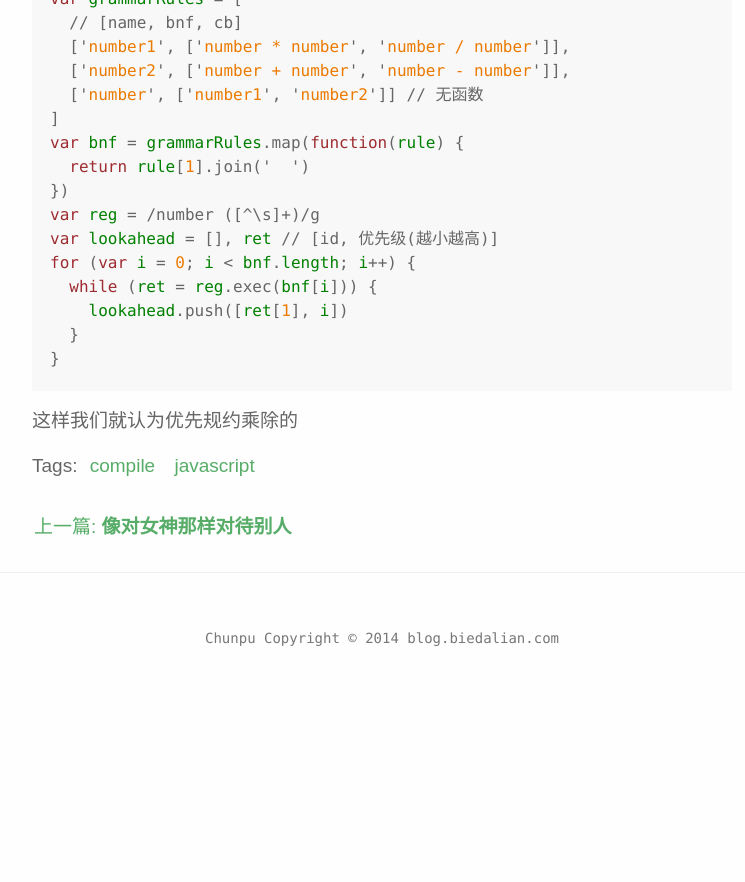
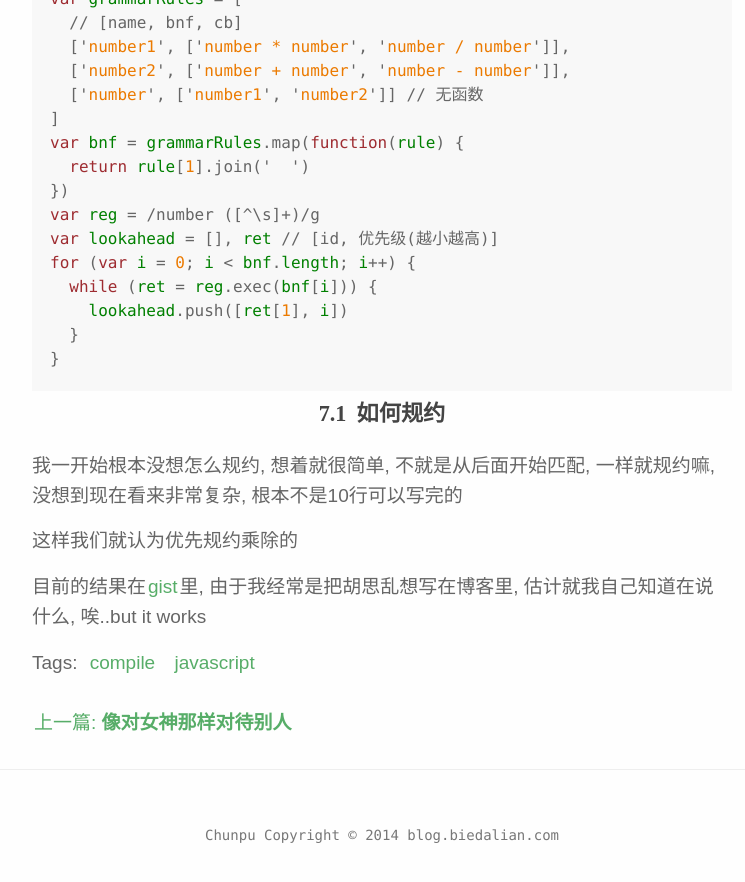
Before and after one commit to chunpu/blog, a Jekyll site: the page built from _posts/2014-4-12-compiler-1.md, in a window 1280 px wide and 900 px high, scrolled down 4175 px. Shown: the top 882 px of the window, without its empty margins (258-1003 px from the left). Built offline with Jekyll 4.4.1, drawn with Linux system fonts in a browser that asks for light colours; some web fonts are replaced; Markdown is read by kramdown in place of the engine named in the settings; comment, search, counter and statistics services are not loaded; before the commit the page ends 4879 px from its top, so only the background shows below that; some of the changed text lies outside the part shown.

Commit message:
update compiler

````diff
--- a/_posts/2014-4-12-compiler-1.md
+++ b/_posts/2014-4-12-compiler-1.md
@@ -175,5 +175,10 @@
 }
 ```
 
+### 如何规约
+
+我一开始根本没想怎么规约, 想着就很简单, 不就是从后面开始匹配, 一样就规约嘛, 没想到现在看来非常复杂, 根本不是10行可以写完的
 
 这样我们就认为优先规约乘除的
+
+目前的结果在[gist](https://gist.github.com/chunpu/10580298)里, 由于我经常是把胡思乱想写在博客里, 估计就我自己知道在说什么, 唉..but it works
````
Also changed, not shown: other parts of _posts/2014-4-12-compiler-1.md (+2 -2 lines).
